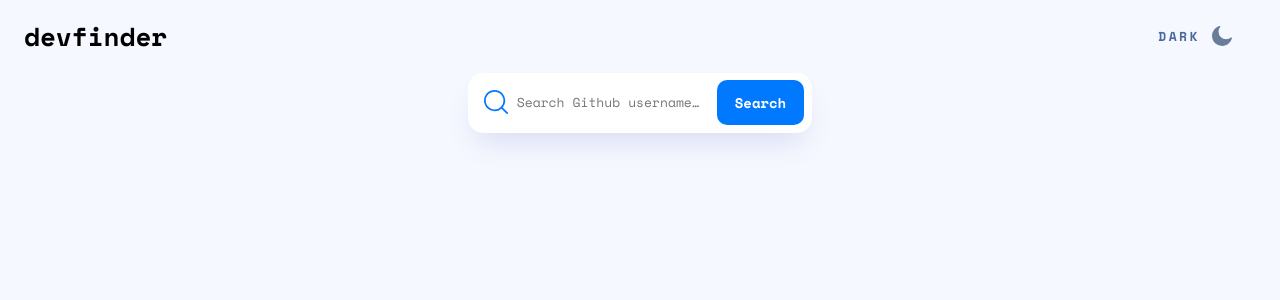
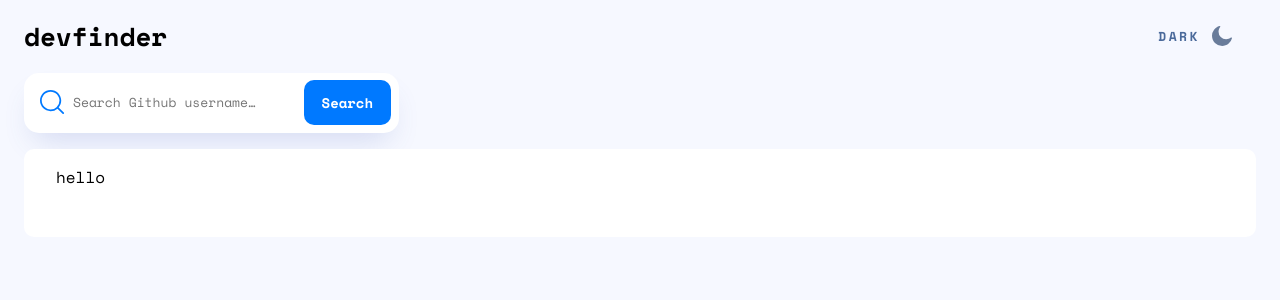
Before and after one commit to gcarter89/github-user-search-app, a React (Create React App) app: page / in a window 1280 px wide. Shown: the top 300 px of the page. Built offline with nearby package versions, Linux system fonts and the light colour scheme.

Commit message:
basic build out

```diff
--- a/src/components/Card.tsx
+++ b/src/components/Card.tsx
@@ -1,5 +1,9 @@
+import styles from './card.module.scss';
+
 export default function Card() {
     return (
-        <div></div>
+        <div className={styles.card}>
+            hello
+        </div>
     )
 }
--- /dev/null
+++ b/src/components/card.module.scss
@@ -0,0 +1,6 @@
+.card {
+    margin-top: 16px;
+    background-color: #FFFFFF;
+    border-radius: 10px;
+    padding: 16px 32px 48px;
+}
--- a/src/components/main.module.scss
+++ b/src/components/main.module.scss
@@ -1,5 +1,6 @@
 .main {
     display: flex;
     justify-content: center;
+    flex-direction: column;
     margin: 0 24px;
 }
```
